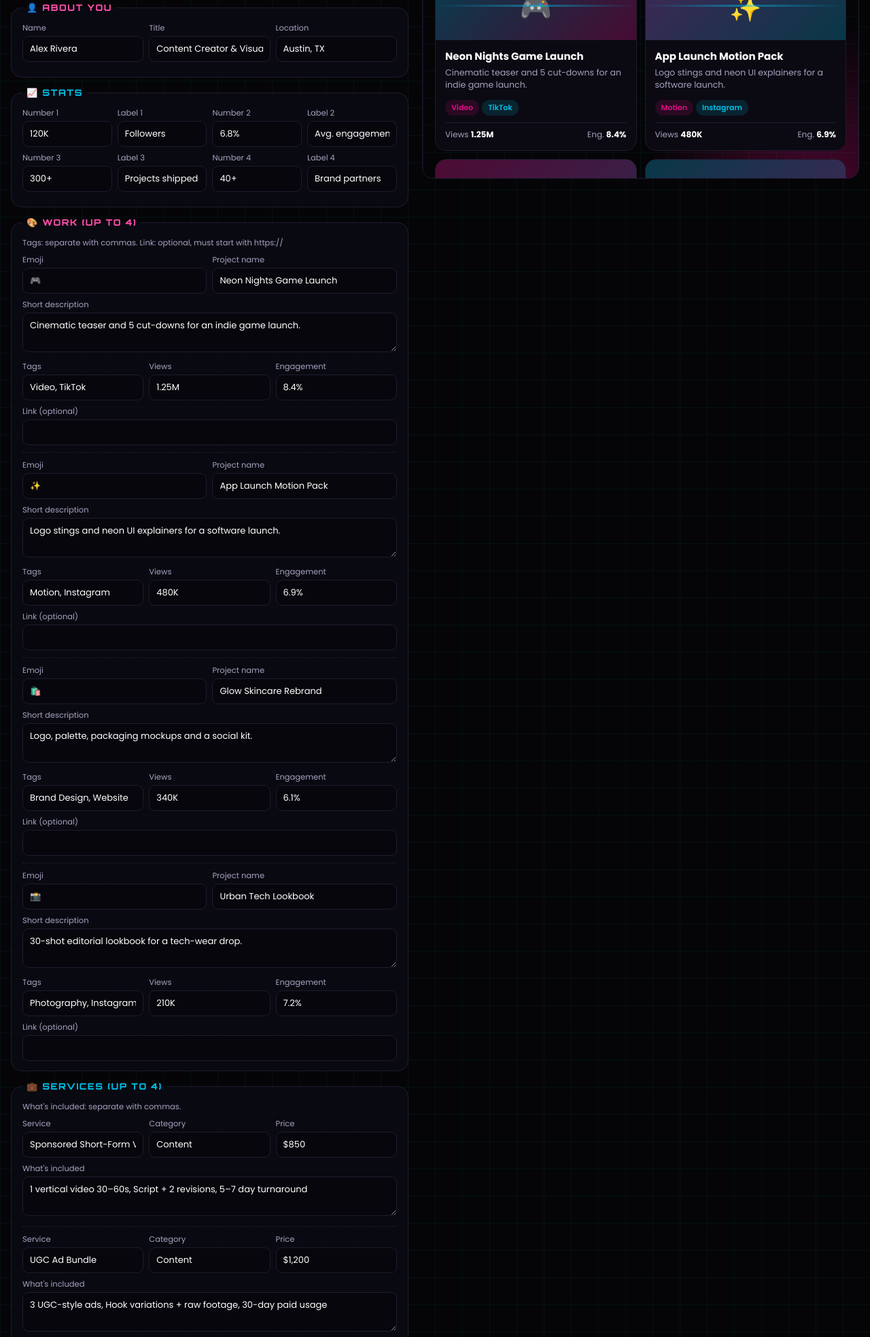
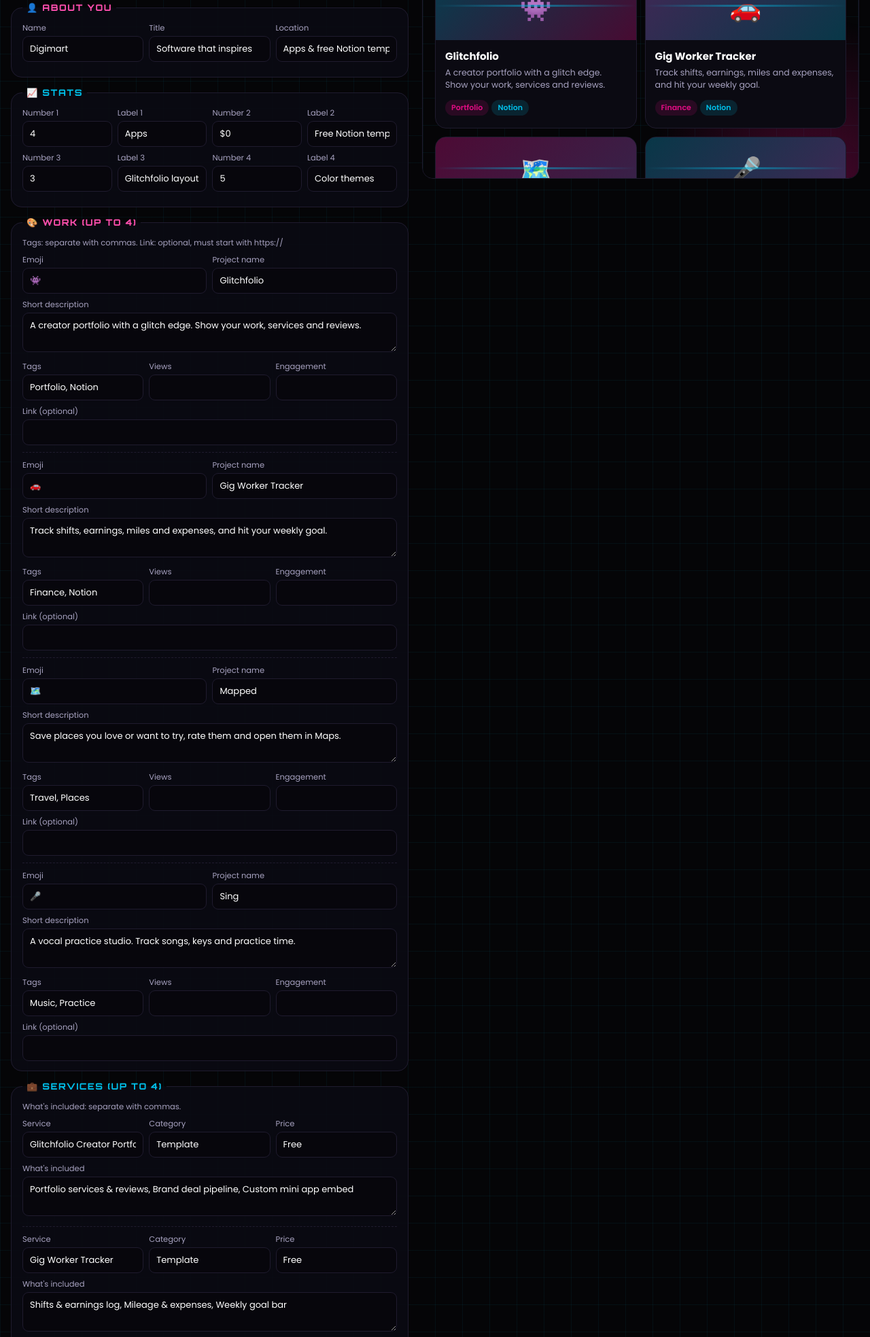
Before and after one commit to JeanetteC1984/digimart-embeds, a plain HTML site: page glitchfolio/builder.html in a window 1280 px wide. Shown: the part 681-2648 px from the top of the page at 68% size. Drawn offline with nearby package versions, Linux system fonts and the light colour scheme.

Commit message:
Use Digimart's own apps and templates as the Glitchfolio sample
Co-Authored-By: Claude Opus 5.5 <noreply@anthropic.com>
Claude-Session: https://claude.ai/code/session_019629BPUMZM4LvosCXhsmdc

```diff
--- a/glitchfolio/builder.html
+++ b/glitchfolio/builder.html
@@ -84,12 +84,12 @@ iframe{width:100%;height:640px;border:1px solid var(--line);border-radius:16px;b
 </fieldset>
 
 <fieldset><legend>👤 ABOUT YOU</legend>
-<div class="row"><label>Name<input name="n" value="Alex Rivera"></label><label>Title<input name="t" value="Content Creator &amp; Visual Designer"></label><label>Location<input name="l" value="Austin, TX"></label></div>
+<div class="row"><label>Name<input name="n" value="Digimart"></label><label>Title<input name="t" value="Software that inspires"></label><label>Location<input name="l" value="Apps &amp; free Notion templates"></label></div>
 </fieldset>
 
 <fieldset><legend>📈 STATS</legend>
-<div class="row"><label>Number 1<input name="s0v" value="120K"></label><label>Label 1<input name="s0l" value="Followers"></label><label>Number 2<input name="s1v" value="6.8%"></label><label>Label 2<input name="s1l" value="Avg. engagement"></label></div>
-<div class="row"><label>Number 3<input name="s2v" value="300+"></label><label>Label 3<input name="s2l" value="Projects shipped"></label><label>Number 4<input name="s3v" value="40+"></label><label>Label 4<input name="s3l" value="Brand partners"></label></div>
+<div class="row"><label>Number 1<input name="s0v" value="4"></label><label>Label 1<input name="s0l" value="Apps"></label><label>Number 2<input name="s1v" value="$0"></label><label>Label 2<input name="s1l" value="Free Notion templates"></label></div>
+<div class="row"><label>Number 3<input name="s2v" value="3"></label><label>Label 3<input name="s2l" value="Glitchfolio layouts"></label><label>Number 4<input name="s3v" value="5"></label><label>Label 4<input name="s3l" value="Color themes"></label></div>
 </fieldset>
 
 <fieldset id="work"><legend>🎨 WORK (UP TO 4)</legend><p class="hint">Tags: separate with commas. Link: optional, must start with https://</p></fieldset>
@@ -97,10 +97,10 @@ iframe{width:100%;height:640px;border:1px solid var(--line);border-radius:16px;b
 <fieldset id="rev"><legend>💬 REVIEWS (UP TO 3)</legend></fieldset>
 
 <fieldset><legend>📩 CONTACT</legend>
-<div class="row"><label>Heading<input name="ch" value="Let's work together"></label><label>Email<input name="m" type="email" value="hello@yourname.com"></label></div>
-<label>Message<input name="cp" value="Send your brand, budget and timeline. I reply within 48 hours."></label>
-<div class="row" style="margin-top:8px"><label>Instagram link<input name="ig" value="https://instagram.com"></label><label>TikTok link<input name="tt" value="https://tiktok.com"></label><label>YouTube link<input name="yt" value="https://youtube.com"></label></div>
-<div class="row"><label>LinkedIn link<input name="li" value="https://linkedin.com"></label><label>Website link<input name="ws" value=""></label></div>
+<div class="row"><label>Heading<input name="ch" value="Make it yours"></label><label>Email<input name="m" type="email" value=""></label></div>
+<label>Message<input name="cp" value="Duplicate a free Digimart template in Notion, then build your own Glitchfolio mini app."></label>
+<div class="row" style="margin-top:8px"><label>Instagram link<input name="ig" value=""></label><label>TikTok link<input name="tt" value=""></label><label>YouTube link<input name="yt" value=""></label></div>
+<div class="row"><label>LinkedIn link<input name="li" value=""></label><label>Website link<input name="ws" value=""></label></div>
 </fieldset>
 <button type="button" class="ghost" id="clear">Clear all sample text</button>
 </form>
@@ -118,19 +118,18 @@ iframe{width:100%;height:640px;border:1px solid var(--line);border-radius:16px;b
 
 <script>
 var W=[
-{i:'🎮',h:'Neon Nights Game Launch',d:'Cinematic teaser and 5 cut-downs for an indie game launch.',g:'Video, TikTok',v:'1.25M',r:'8.4%',u:''},
-{i:'✨',h:'App Launch Motion Pack',d:'Logo stings and neon UI explainers for a software launch.',g:'Motion, Instagram',v:'480K',r:'6.9%',u:''},
-{i:'🛍️',h:'Glow Skincare Rebrand',d:'Logo, palette, packaging mockups and a social kit.',g:'Brand Design, Website',v:'340K',r:'6.1%',u:''},
-{i:'📸',h:'Urban Tech Lookbook',d:'30-shot editorial lookbook for a tech-wear drop.',g:'Photography, Instagram',v:'210K',r:'7.2%',u:''}];
+{i:'👾',h:'Glitchfolio',d:'A creator portfolio with a glitch edge. Show your work, services and reviews.',g:'Portfolio, Notion',v:'',r:'',u:''},
+{i:'🚗',h:'Gig Worker Tracker',d:'Track shifts, earnings, miles and expenses, and hit your weekly goal.',g:'Finance, Notion',v:'',r:'',u:''},
+{i:'🗺️',h:'Mapped',d:'Save places you love or want to try, rate them and open them in Maps.',g:'Travel, Places',v:'',r:'',u:''},
+{i:'🎤',h:'Sing',d:'A vocal practice studio. Track songs, keys and practice time.',g:'Music, Practice',v:'',r:'',u:''}];
 var V=[
-{c:'Content',h:'Sponsored Short-Form Video',p:'$850',b:'1 vertical video 30–60s, Script + 2 revisions, 5–7 day turnaround'},
-{c:'Content',h:'UGC Ad Bundle',p:'$1,200',b:'3 UGC-style ads, Hook variations + raw footage, 30-day paid usage'},
-{c:'Design',h:'Brand Identity Kit',p:'$2,500',b:'Logo suite + palette, Type system + social templates, Brand guide PDF'},
-{c:'Strategy',h:'Content Strategy Session',p:'$300',b:'60-minute call, Channel audit, 30-day content plan'}];
+{c:'Template',h:'Glitchfolio Creator Portfolio',p:'Free',b:'Portfolio services & reviews, Brand deal pipeline, Custom mini app embed'},
+{c:'Template',h:'Gig Worker Tracker',p:'Free',b:'Shifts & earnings log, Mileage & expenses, Weekly goal bar'},
+{c:'Template',h:'Digimart App Demos',p:'Free',b:'Every Digimart app in one place, Sample data included, Duplicate and make it yours'},
+{c:'',h:'',p:'',b:''}];
 var R=[
-{q:'Alex turned our trailer into a moment. The teaser outperformed every paid ad we ran.',c:'PixelForge Studios',o:'Marketing Lead'},
-{q:'Our new brand finally looks like the product feels. Sales lifted 30% after launch.',c:'Glow Co.',o:'Founder'},
-{q:'Fast, creative and easy to work with. The lookbook sold out our drop.',c:'Volt Wear',o:'Creative Director'}];
+{q:"Tried a Digimart app or template? Send us your review and we'll feature it here.",c:'Your name',o:'Digimart user'},
+{q:'',c:'',o:''},{q:'',c:'',o:''}];
 function esc(x){return String(x).replace(/&/g,'&amp;').replace(/"/g,'&quot;').replace(/</g,'&lt;')}
 function inp(n,l,v,ta){return '<label>'+l+(ta?'<textarea name="'+n+'">'+esc(v)+'</textarea>':'<input name="'+n+'" value="'+esc(v)+'">')+'</label>'}
 document.getElementById('work').insertAdjacentHTML('beforeend',W.map(function(x,i){return '<div class="slot"><div class="row">'+inp('w'+i+'i','Emoji',x.i)+inp('w'+i+'h','Project name',x.h)+'</div>'+inp('w'+i+'d','Short description',x.d,1)+'<div class="row" style="margin-top:8px">'+inp('w'+i+'g','Tags',x.g)+inp('w'+i+'v','Views',x.v)+inp('w'+i+'r','Engagement',x.r)+'</div>'+inp('w'+i+'u','Link (optional)',x.u)+'</div>'}).join(''));
--- a/glitchfolio/index.html
+++ b/glitchfolio/index.html
@@ -95,16 +95,16 @@ footer{margin-top:10px;font-size:11px;color:var(--muted);text-align:right}
 <div class="glow1"></div><div class="glow2"></div>
 <div class="app">
 <header>
-<div class="avatar">AR</div>
-<div class="who"><h1>ALEX RIVERA</h1><p>Content Creator &amp; Visual Designer · Austin, TX</p></div>
+<div class="avatar">DM</div>
+<div class="who"><h1>DIGIMART</h1><p>Software that inspires · Apps &amp; free Notion templates</p></div>
 <div class="brand"><b>GLITCH</b><b>FOLIO</b></div>
 </header>
 
 <div class="stats">
-<div class="stat"><b class="c">120K</b><span>Followers</span></div>
-<div class="stat"><b class="p">6.8%</b><span>Avg. engagement</span></div>
-<div class="stat"><b class="v">300+</b><span>Projects shipped</span></div>
-<div class="stat"><b class="c">40+</b><span>Brand partners</span></div>
+<div class="stat"><b class="c">4</b><span>Apps</span></div>
+<div class="stat"><b class="p">$0</b><span>Free Notion templates</span></div>
+<div class="stat"><b class="v">3</b><span>Glitchfolio layouts</span></div>
+<div class="stat"><b class="c">5</b><span>Color themes</span></div>
 </div>
 
 <input type="radio" name="tab" id="t1" checked>
@@ -119,28 +119,24 @@ footer{margin-top:10px;font-size:11px;color:var(--muted);text-align:right}
 </nav>
 
 <section class="panel" id="p1" data-title="WORK"><div class="grid">
-<div class="card"><div class="thumb a">🎮</div><div class="body"><h3>Neon Nights Game Launch</h3><p>Cinematic teaser and 5 cut-downs for an indie game launch.</p><span class="tag tp">Video</span><span class="tag tc">TikTok</span><div class="metric"><span>Views <b>1.25M</b></span><span>Eng. <b>8.4%</b></span></div></div></div>
-<div class="card"><div class="thumb b">✨</div><div class="body"><h3>App Launch Motion Pack</h3><p>Logo stings and neon UI explainers for a software launch.</p><span class="tag tv">Motion</span><span class="tag tc">Instagram</span><div class="metric"><span>Views <b>480K</b></span><span>Eng. <b>6.9%</b></span></div></div></div>
-<div class="card"><div class="thumb d">🛍️</div><div class="body"><h3>Glow Skincare Rebrand</h3><p>Logo, palette, packaging mockups and a social kit.</p><span class="tag tv">Brand Design</span><span class="tag tp">Website</span><div class="metric"><span>Views <b>340K</b></span><span>Eng. <b>6.1%</b></span></div></div></div>
-<div class="card"><div class="thumb e">📸</div><div class="body"><h3>Urban Tech Lookbook</h3><p>30-shot editorial lookbook for a tech-wear drop.</p><span class="tag tc">Photography</span><span class="tag tp">Instagram</span><div class="metric"><span>Views <b>210K</b></span><span>Eng. <b>7.2%</b></span></div></div></div>
+<div class="card"><div class="thumb a">👾</div><div class="body"><h3>Glitchfolio</h3><p>A creator portfolio with a glitch edge. Show your work, services and reviews.</p><span class="tag tp">Portfolio</span><span class="tag tc">Notion</span></div></div>
+<div class="card"><div class="thumb b">🚗</div><div class="body"><h3>Gig Worker Tracker</h3><p>Track shifts, earnings, miles and expenses, and hit your weekly goal.</p><span class="tag tv">Finance</span><span class="tag tc">Notion</span></div></div>
+<div class="card"><div class="thumb d">🗺️</div><div class="body"><h3>Mapped</h3><p>Save places you love or want to try, rate them and open them in Maps.</p><span class="tag tc">Travel</span><span class="tag tp">Places</span></div></div>
+<div class="card"><div class="thumb e">🎤</div><div class="body"><h3>Sing</h3><p>A vocal practice studio. Track songs, keys and practice time.</p><span class="tag tp">Music</span><span class="tag tv">Practice</span></div></div>
 </div></section>
 
 <section class="panel" id="p2" data-title="SERVICES"><div class="grid">
-<div class="card svc"><div class="body"><span class="tag tp">Content</span><h3>Sponsored Short-Form Video</h3><div class="price c">$850</div><ul><li>1 vertical video, 30–60s</li><li>Script + 2 revisions</li><li>5–7 day turnaround</li></ul></div></div>
-<div class="card svc"><div class="body"><span class="tag tp">Content</span><h3>UGC Ad Bundle</h3><div class="price p">$1,200</div><ul><li>3 UGC-style ads</li><li>Hook variations + raw footage</li><li>30-day paid usage</li></ul></div></div>
-<div class="card svc"><div class="body"><span class="tag tv">Design</span><h3>Brand Identity Kit</h3><div class="price v">$2,500</div><ul><li>Logo suite + palette</li><li>Type system + social templates</li><li>Brand guide PDF</li></ul></div></div>
-<div class="card svc"><div class="body"><span class="tag tc">Strategy</span><h3>Content Strategy Session</h3><div class="price c">$300</div><ul><li>60-minute call</li><li>Channel audit</li><li>30-day content plan</li></ul></div></div>
+<div class="card svc"><div class="body"><span class="tag tp">Template</span><h3>Glitchfolio Creator Portfolio</h3><div class="price c">Free</div><ul><li>Portfolio, services &amp; reviews</li><li>Brand deal pipeline</li><li>Custom mini app embed</li></ul></div></div>
+<div class="card svc"><div class="body"><span class="tag tp">Template</span><h3>Gig Worker Tracker</h3><div class="price p">Free</div><ul><li>Shifts &amp; earnings log</li><li>Mileage &amp; expenses</li><li>Weekly goal bar</li></ul></div></div>
+<div class="card svc"><div class="body"><span class="tag tv">Template</span><h3>Digimart App Demos</h3><div class="price v">Free</div><ul><li>Every Digimart app in one place</li><li>Sample data included</li><li>Duplicate and make it yours</li></ul></div></div>
 </div></section>
 
 <section class="panel" id="p3" data-title="REVIEWS"><div class="grid">
-<div class="card quote"><div class="stars">★★★★★</div><p>Alex turned our trailer into a moment. The teaser outperformed every paid ad we ran.</p><small><b>PixelForge Studios</b> · Marketing Lead</small></div>
-<div class="card quote"><div class="stars">★★★★★</div><p>Our new brand finally looks like the product feels. Sales lifted 30% after launch.</p><small><b>Glow Co.</b> · Founder</small></div>
-<div class="card quote"><div class="stars">★★★★★</div><p>Fast, creative and easy to work with. The lookbook sold out our drop.</p><small><b>Volt Wear</b> · Creative Director</small></div>
+<div class="card quote"><div class="stars">★★★★★</div><p>Tried a Digimart app or template? Send us your review and we'll feature it here.</p><small><b>Your name</b> · Digimart user</small></div>
 </div></section>
 
 <section class="panel" id="p4" data-title="CONTACT"><div class="contact">
-<div class="card cta"><h3>Let's work together</h3><p style="color:var(--muted);font-size:14px;margin:0">Send your brand, budget and timeline. I reply within 48 hours.</p><a class="btn" href="mailto:hello@yourname.com" target="_blank">✉ HELLO@YOURNAME.COM</a></div>
-<div class="card links"><a href="https://instagram.com" target="_blank">📷 Instagram</a><a href="https://tiktok.com" target="_blank">🎵 TikTok</a><a href="https://youtube.com" target="_blank">▶️ YouTube</a><a href="https://linkedin.com" target="_blank">💼 LinkedIn</a></div>
+<div class="card cta"><h3>Make it yours</h3><p style="color:var(--muted);font-size:14px;margin:0">Duplicate a free Digimart template in Notion, then build your own Glitchfolio mini app with the link builder.</p><a class="btn" href="https://jeanettec1984.github.io/digimart-embeds/glitchfolio/builder.html" target="_blank">✨ BUILD YOUR MINI APP</a></div>
 </div></section>
 
 <div class="bar"></div>
@@ -172,7 +168,7 @@ var e=function(x){return String(x==null?'':x).replace(/[&<>"']/g,function(c){ret
 var safe=function(x){x=String(x||'').trim();return /^https:\/\//i.test(x)?e(x):''};
 var $=function(s){return document.querySelector(s)};
 var tc=['tp','tc','tv'],vc=['c','p','v','c'],th=['a','b','d','e'];
-if(d.n){$('.who h1').textContent=d.n.toUpperCase();var ini=d.n.trim().split(/\s+/).filter(function(w){return /^\p{L}/u.test(w)}).map(function(w){return w[0]}).join('').slice(0,2).toUpperCase();$('.avatar').textContent=ini;document.title=d.n+' · Glitchfolio'}
+if(d.n){$('.who h1').textContent=d.n.toUpperCase();var ini=d.n.trim().split(/\s+/).filter(function(w){return /^\p{L}/u.test(w)}).map(function(w){return w[0]}).join('');if(ini.length<2)ini=d.n.trim().slice(0,2);ini=ini.slice(0,2).toUpperCase();$('.avatar').textContent=ini;document.title=d.n+' · Glitchfolio'}
 $('.who p').textContent=[d.t,d.l].filter(Boolean).join(' · ');
 if(d.s&&d.s.length)$('.stats').innerHTML=d.s.map(function(x,i){return '<div class="stat"><b class="'+vc[i%4]+'">'+e(x[0])+'</b><span>'+e(x[1])+'</span></div>'}).join('');
 var tags=function(t){return String(t||'').split(',').map(function(x){return x.trim()}).filter(Boolean).slice(0,3).map(function(x,i){return '<span class="tag '+tc[i%3]+'">'+e(x)+'</span>'}).join('')};
```
